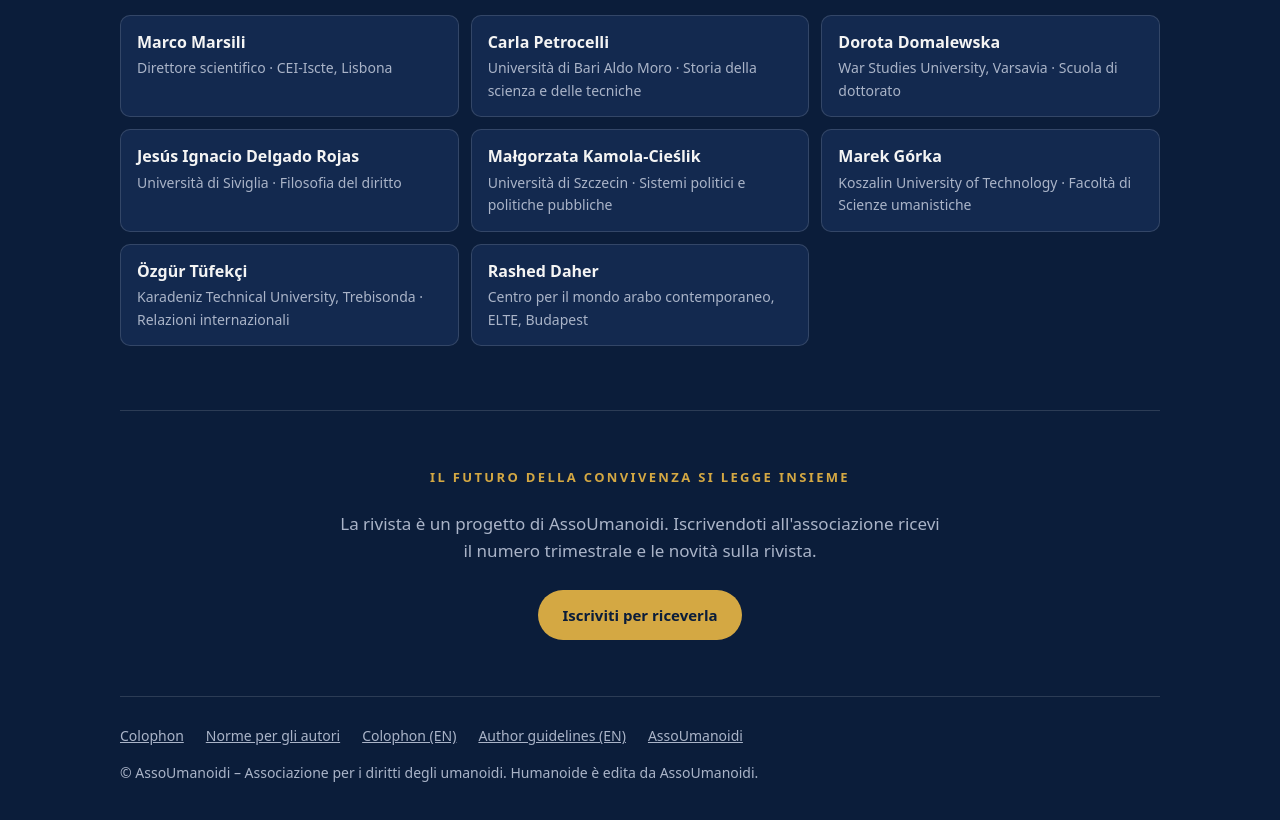
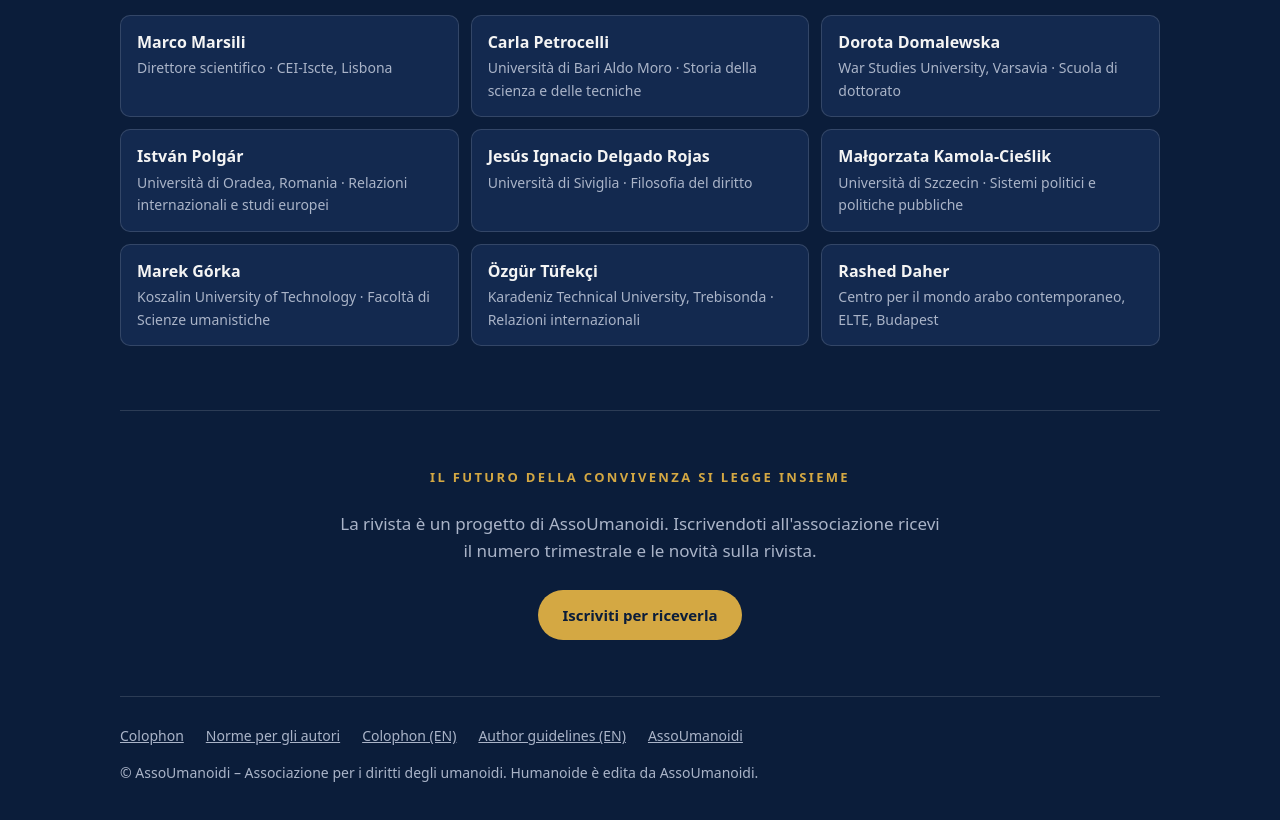
Before and after one commit to quantumnapoli/humanoideonline, a plain HTML site: page index.html in a window 1280 px wide. Shown: the part 1760-2580 px from the top of the page. Drawn offline with Linux system fonts and the light colour scheme.

Commit message:
Consiglio scientifico: aggiunto István Polgár (Università di Oradea)
In ordine alfabetico fra Dorota Domalewska e Jesús Ignacio Delgado Rojas, nella landing
in italiano e in inglese.

Claude-Session: https://claude.ai/code/session_01UX599E1Cv6V5gwG88xiaLU

```diff
--- a/index.html
+++ b/index.html
@@ -134,6 +134,7 @@
         <li><strong>Marco Marsili</strong><span>Direttore scientifico · CEI-Iscte, Lisbona</span></li>
         <li><strong>Carla Petrocelli</strong><span>Università di Bari Aldo Moro · Storia della scienza e delle tecniche</span></li>
         <li><strong>Dorota Domalewska</strong><span>War Studies University, Varsavia · Scuola di dottorato</span></li>
+        <li><strong>István Polgár</strong><span>Università di Oradea, Romania · Relazioni internazionali e studi europei</span></li>
         <li><strong>Jesús Ignacio Delgado Rojas</strong><span>Università di Siviglia · Filosofia del diritto</span></li>
         <li><strong>Małgorzata Kamola-Cieślik</strong><span>Università di Szczecin · Sistemi politici e politiche pubbliche</span></li>
         <li><strong>Marek Górka</strong><span>Koszalin University of Technology · Facoltà di Scienze umanistiche</span></li>
@@ -201,6 +202,7 @@
         <li><strong>Marco Marsili</strong><span>Scientific Director · CEI-Iscte, Lisbon</span></li>
         <li><strong>Carla Petrocelli</strong><span>University of Bari Aldo Moro · History of Science and Techniques</span></li>
         <li><strong>Dorota Domalewska</strong><span>War Studies University, Warsaw · Doctoral School</span></li>
+        <li><strong>István Polgár</strong><span>University of Oradea, Romania · International Relations and European Studies</span></li>
         <li><strong>Jesús Ignacio Delgado Rojas</strong><span>University of Seville · Philosophy of Law</span></li>
         <li><strong>Małgorzata Kamola-Cieślik</strong><span>University of Szczecin · Political Systems and Public Policy</span></li>
         <li><strong>Marek Górka</strong><span>Koszalin University of Technology · Faculty of Humanities</span></li>
```
